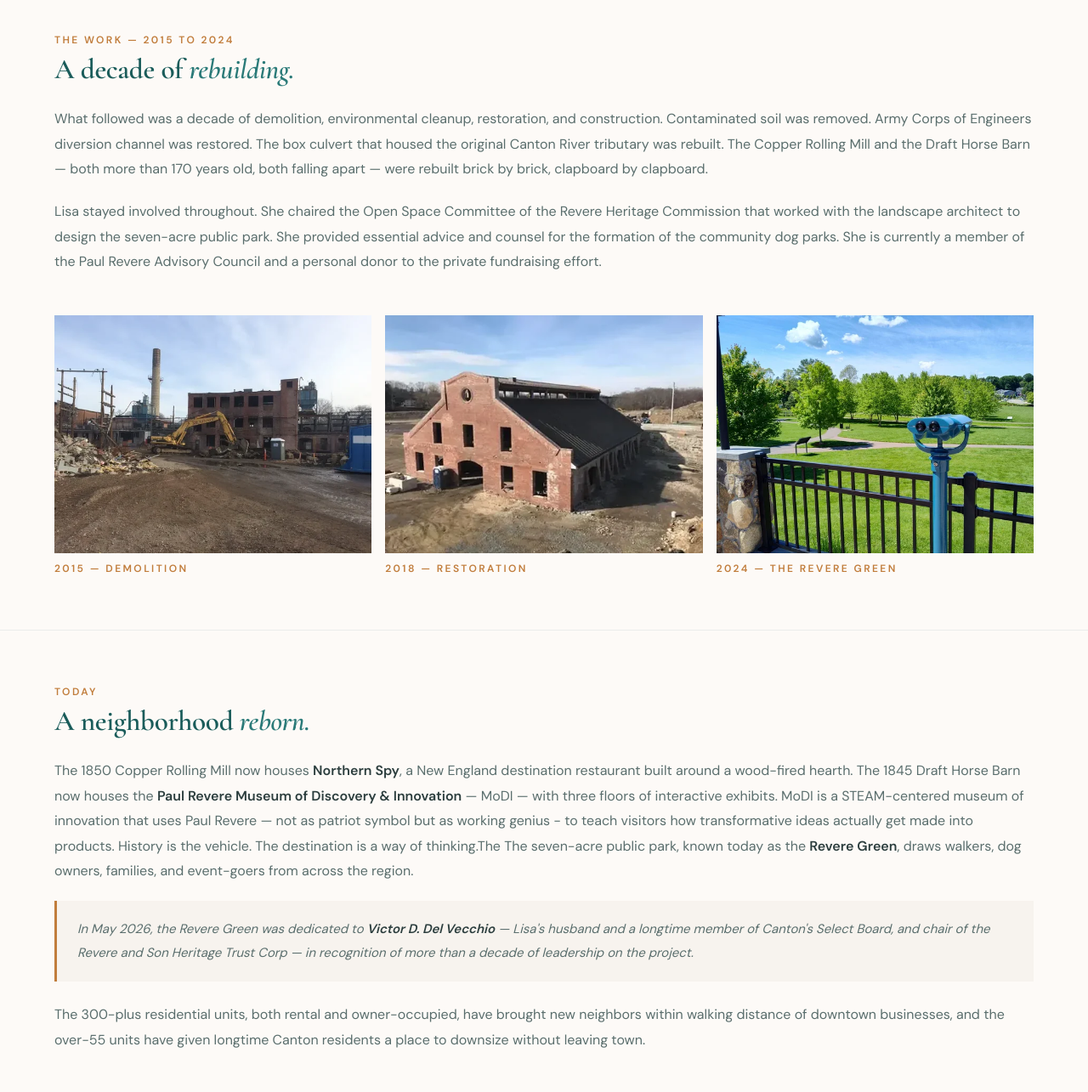
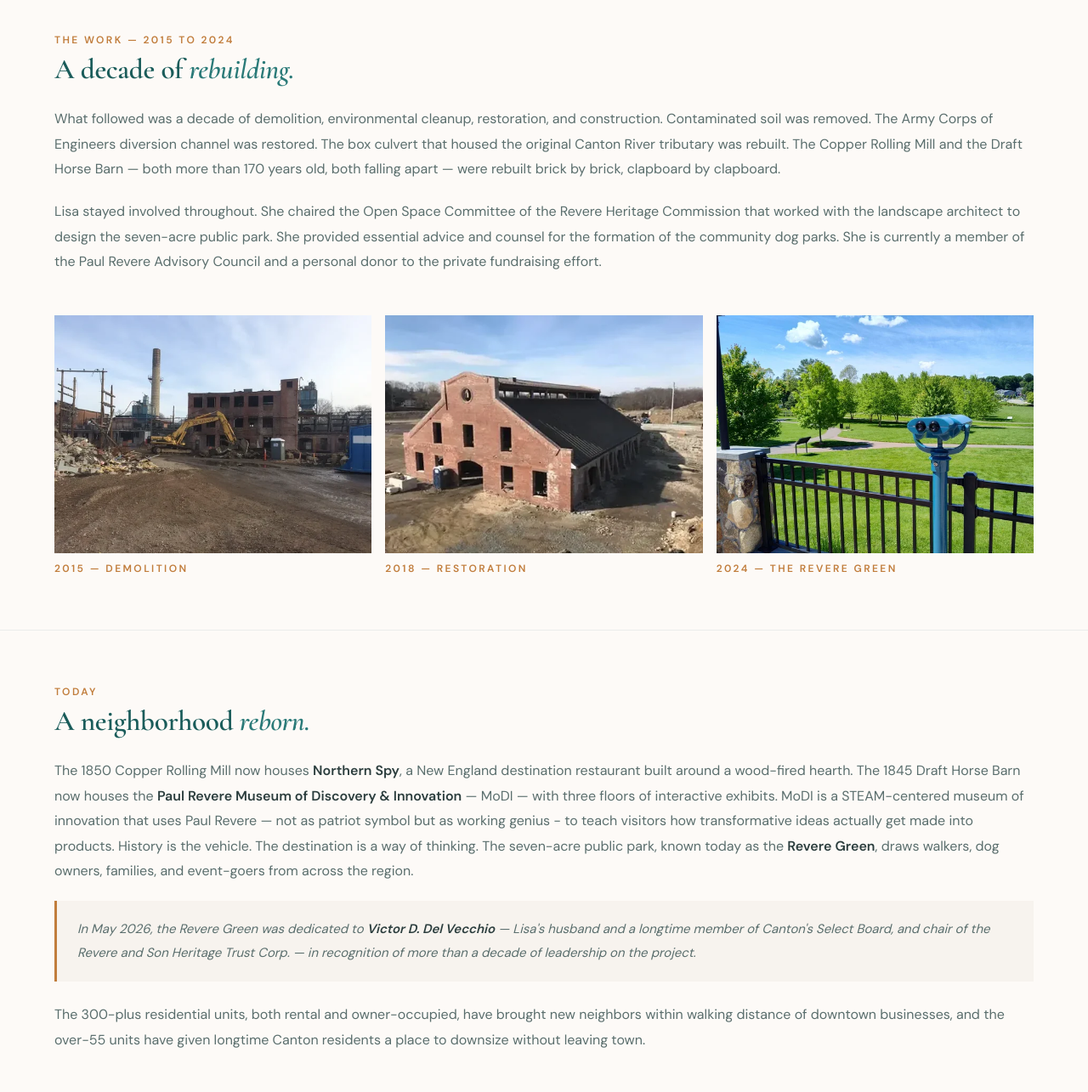
Before and after one commit to nickdelv/lopez-campaign-site, a website: page paul-revere-heritage-site.html in a window 1280 px wide. Shown: the part 4460-5745 px from the top of the page at 85% size. Drawn offline with nearby package versions, Linux system fonts and the light colour scheme.

Commit message:
update prhs copy

```diff
--- a/paul-revere-heritage-site.html
+++ b/paul-revere-heritage-site.html
@@ -300,8 +300,8 @@
               <p>
                 What followed was a decade of demolition, environmental cleanup,
                 restoration, and construction. Contaminated soil was removed.
-                Army Corps of Engineers diversion channel was restored. The box
-                culvert that housed the original Canton River tributary was
+                The Army Corps of Engineers diversion channel was restored. The
+                box culvert that housed the original Canton River tributary was
                 rebuilt. The Copper Rolling Mill and the Draft Horse Barn — both
                 more than 170 years old, both falling apart — were rebuilt brick
                 by brick, clapboard by clapboard.
@@ -367,7 +367,7 @@
                 STEAM-centered museum of innovation that uses Paul Revere — not
                 as patriot symbol but as working genius - to teach visitors how
                 transformative ideas actually get made into products. History is
-                the vehicle. The destination is a way of thinking.The The
+                the vehicle. The destination is a way of thinking. The
                 seven-acre public park, known today as the
                 <strong>Revere Green</strong>, draws walkers, dog owners,
                 families, and event-goers from across the region.
@@ -376,7 +376,7 @@
                 In May 2026, the Revere Green was dedicated to
                 <strong>Victor D. Del Vecchio</strong> — Lisa's husband and a
                 longtime member of Canton's Select Board, and chair of the
-                Revere and Son Heritage Trust Corp — in recognition of more than
+                Revere and Son Heritage Trust Corp. — in recognition of more than
                 a decade of leadership on the project.
               </p>
               <p>
@@ -482,7 +482,7 @@
               Paul Revere's Canton works — where in 1801 he founded the American
               copper industry — have been restored to community use. One houses
               Northern Spy, a destination restaurant. The other houses MoDI, a
-              four-floor museum that draws visitors from across the region.
+              three-floor museum that draws visitors from across the region.
               Canton's history is now a place you can walk through.
             </div>
           </div>
```
